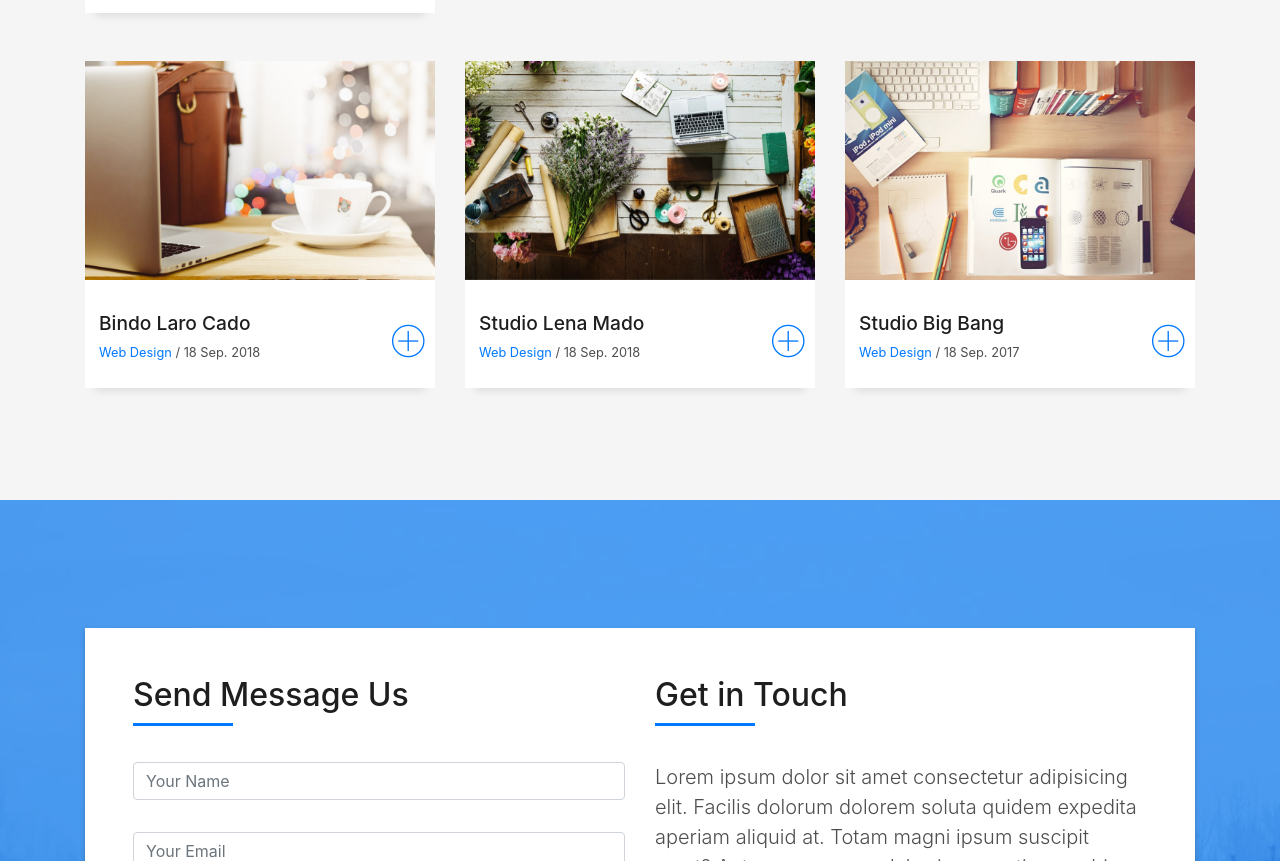
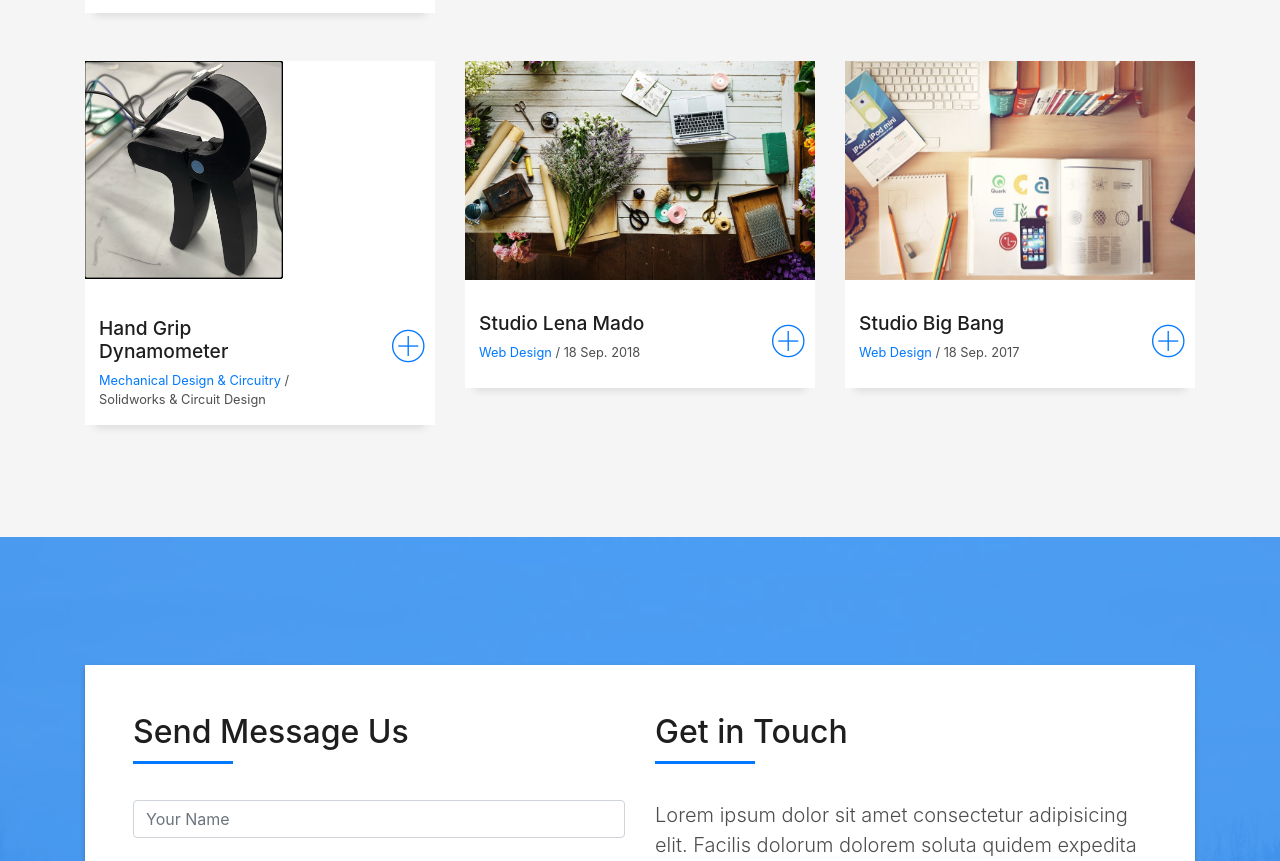
Before and after one commit to moterodiaz/moterodiaz.github.io, a plain HTML site: page index.html in a window 1280 px wide. Shown: the part 3541-4402 px from the top of the page. Drawn offline with Linux system fonts and the light colour scheme; files whose address does not match are found by name.

Commit message:
ISIM Project

```diff
--- a/index.html
+++ b/index.html
@@ -389,16 +389,16 @@
         </div>
         <div class="col-md-4">
           <div class="work-box">
-            <a href="img/work-4.jpg" data-lightbox="gallery-mf">
+            <a href="img/Grip.png" data-lightbox="gallery-mf">
               <div class="work-img">
-                <img src="img/work-4.jpg" alt="" class="img-fluid">
+                <img src="img/Grip.png" alt="" class="img-fluid">
               </div>
               <div class="work-content">
                 <div class="row">
                   <div class="col-sm-8">
-                    <h2 class="w-title">Bindo Laro Cado</h2>
+                    <h2 class="w-title">Hand Grip Dynamometer</h2>
                     <div class="w-more">
-                      <span class="w-ctegory">Web Design</span> / <span class="w-date">18 Sep. 2018</span>
+                      <span class="w-ctegory">Mechanical Design & Circuitry</span> / <span class="w-date">Solidworks & Circuit Design</span>
                     </div>
                   </div>
                   <div class="col-sm-4">
```
Also changed, not shown: img/Grip.png (added).
